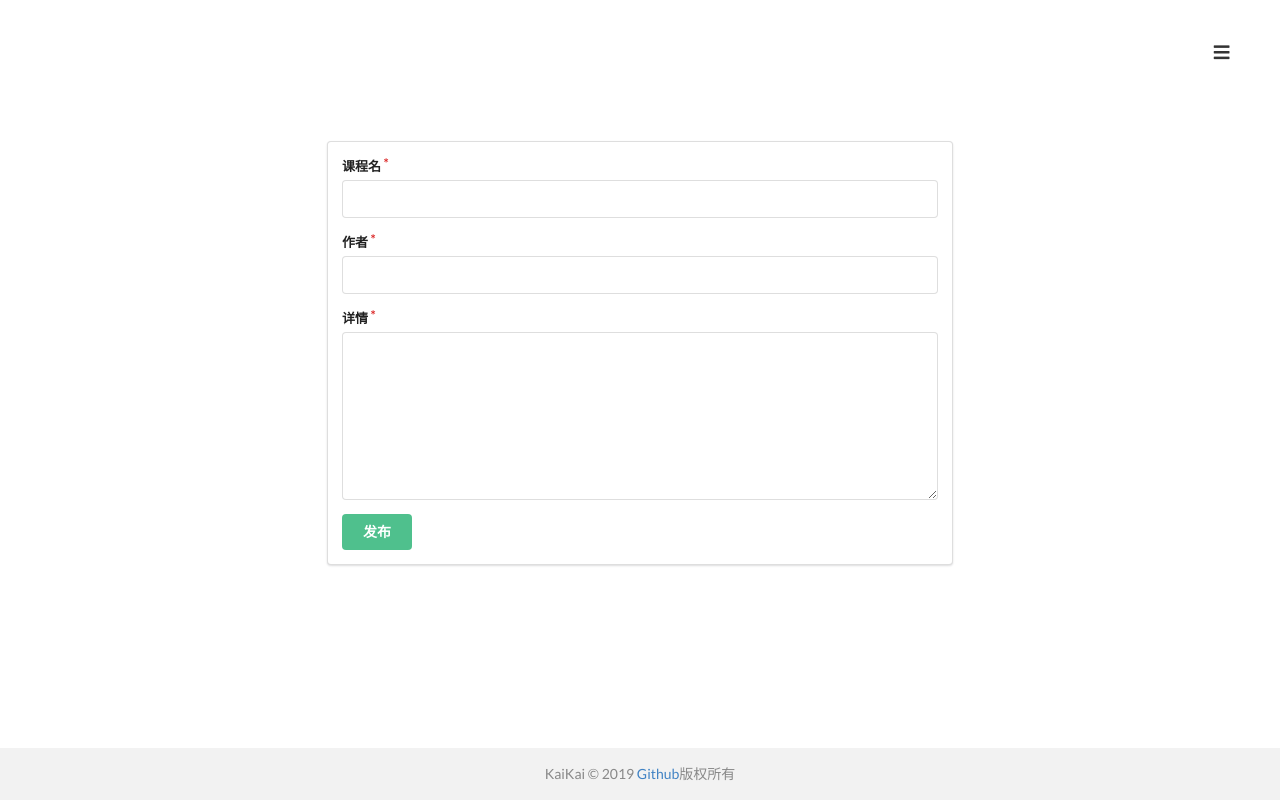
After one commit to 18898286061/CourseExpress, a Node project: template views/adminCourseEdit.ejs in a window 1280 px wide. The commit adds this page. Run offline with Node 20 templates, Linux system fonts and the light colour scheme; the template is opened without the code that fills it, so the values that code supplies are empty; some libraries are stand-ins or nearby versions.

Commit message:
修改课程功能完成

```diff
--- /dev/null
+++ b/views/adminCourseEdit.ejs
@@ -0,0 +1,27 @@
+<%- include('header') %>
+
+<div class="ui grid">
+  <div class="four wide column">
+
+  </div>
+
+  <div class="eight wide column">
+    <form class="ui form segment" method="post" action="/admin/<%= course._id %>/courseEdit">
+      <div class="field required">
+        <label>课程名</label>
+        <input type="text" name="courseName" value="<%= course.courseName %>">
+      </div>
+      <div class="field required">
+        <label>作者</label>
+        <input type="text" name="author" value="<%= course.author %>">
+      </div>
+      <div class="field required">
+        <label>详情</label>
+        <textarea name="description" rows="8"><%= course.description %></textarea>
+      </div>
+      <input type="submit" class="ui button" value="发布">
+    </form>
+  </div>
+</div>
+
+<%- include('footer') %>
--- a/views/components/admin-courseContent.ejs
+++ b/views/components/admin-courseContent.ejs
@@ -8,8 +8,8 @@
   <td class="courseUser"><%= course.courseUser %></td>
   <td width="300"><%= course.description %></td>
   <td>
-    <button class="ui primary basic button"><a href="/admin/<%= course._id %>/edit">编辑</a></button>
-    <button class="ui negative basic button"><a href="/admin/<%= course._id %>/remove" style="color: red">删除</a></button>
+    <button class="ui primary basic button"><a href="/admin/<%= course._id %>/courseEdit">编辑</a></button>
+    <button class="ui negative basic button"><a href="/admin/<%= course._id %>/courseRemove" style="color: red">删除</a></button>
   </td>
 </tr>
 
```
Also changed, not shown: models/courses.js (+10 -0 lines), routes/admin.js (+50 -0 lines).
